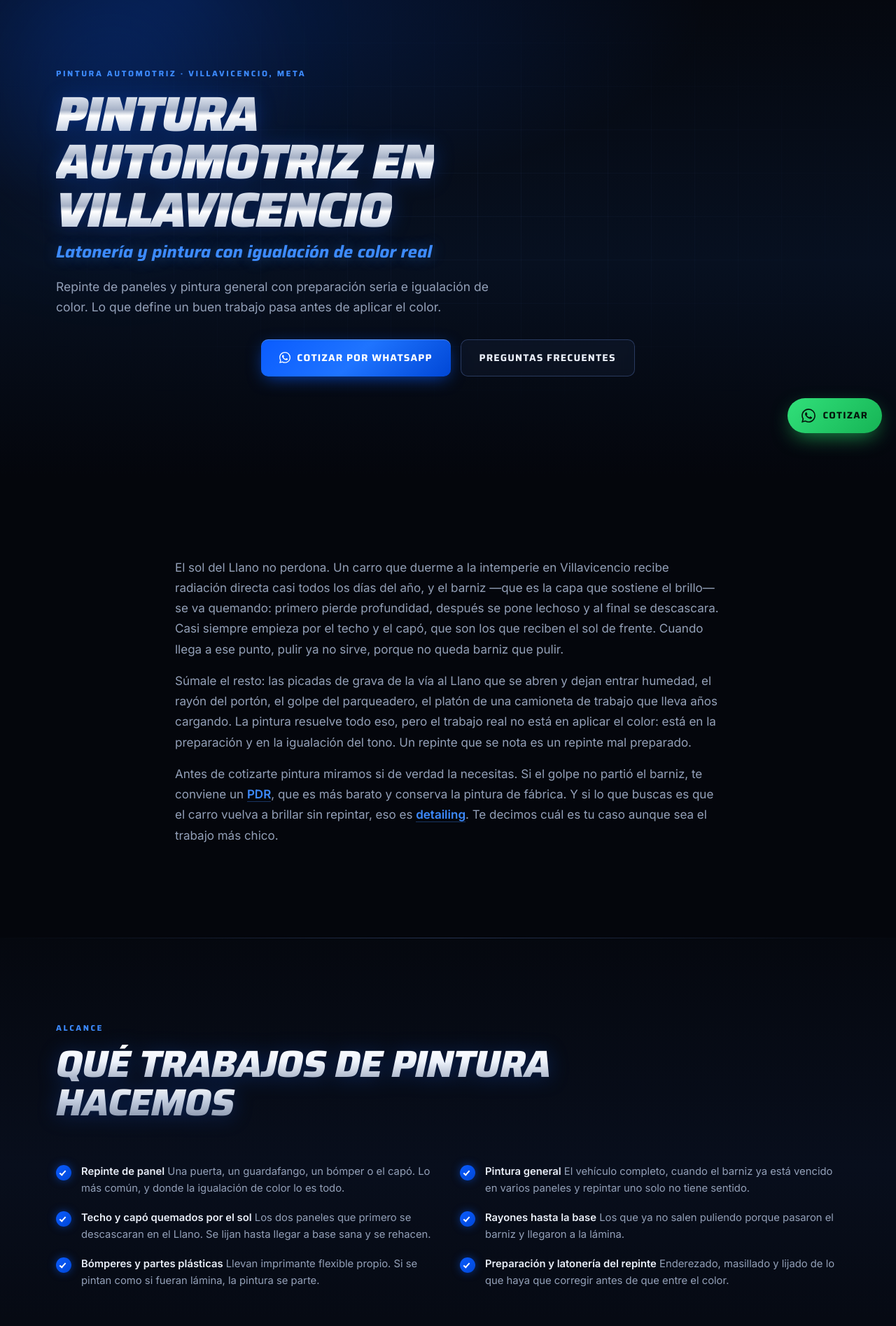
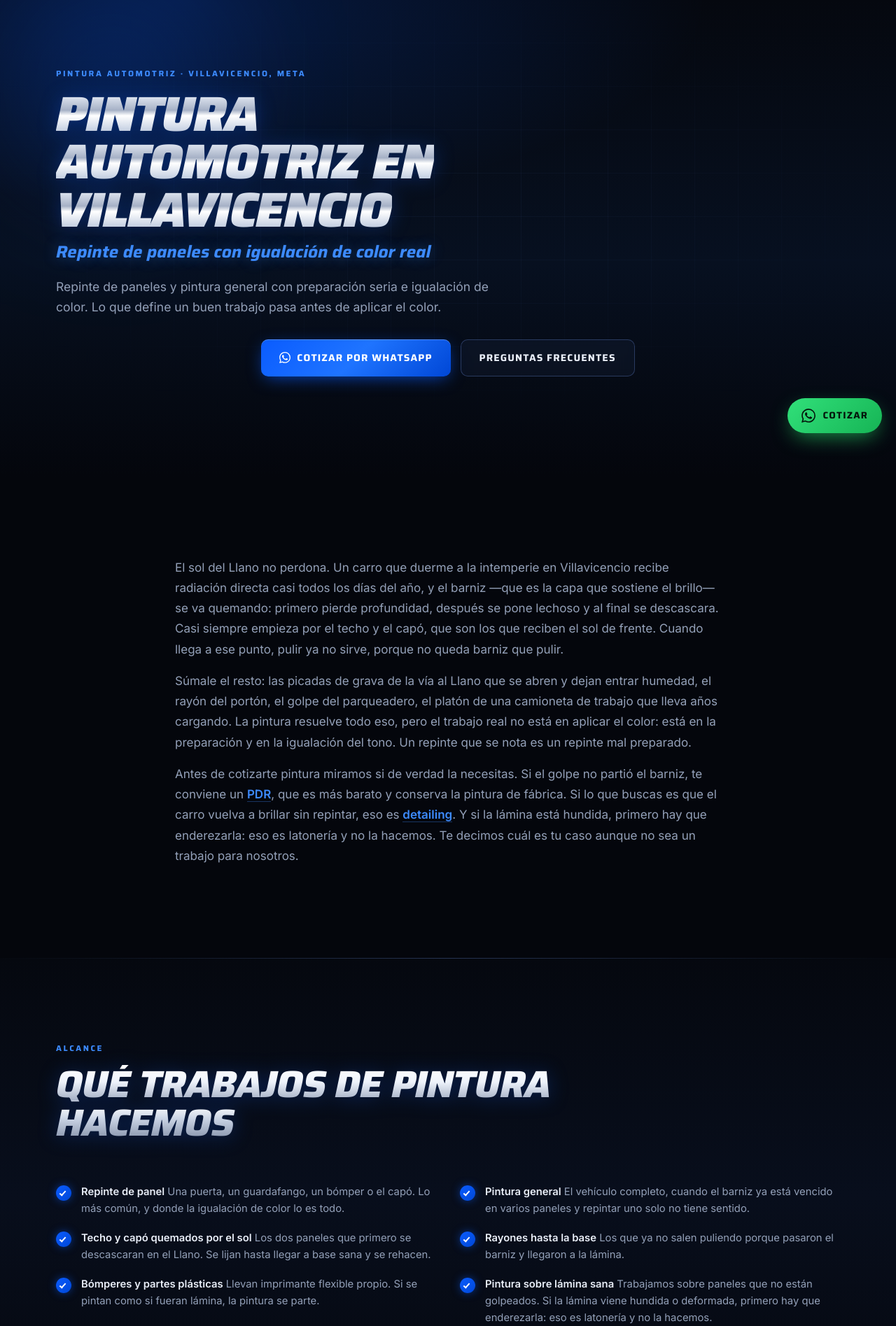
Before and after one commit to 444Pipe/Dacarsss, a Django app: page /pintura-automotriz-villavicencio.html in a window 1280 px wide. Shown: the part 161-2056 px from the top of the page at 70% size. Run offline with Django 5.2, Linux system fonts and the light colour scheme; tables that the repository leaves empty hold one stand-in row (values such as "Sample post").

Commit message:
Corregir el alcance: hacemos pintura, no latoneria
El taller no hace trabajo de lamina. La pagina de pintura la daba por
incluida —"la latoneria que exige el repinte va dentro del trabajo"— y
eso estaba mal: prometia enderezado y masillado que no se prestan.

No alcanzaba con borrar la palabra. «Latoneria y pintura» es de lo mas
buscado del rubro en Colombia, asi que posicionar por ese termino
traeria justo a la gente que hay que rechazar, y eso no es trafico: es
ruido, llamadas perdidas para los dos lados. Fuera de las keywords, del
title y del knowsAbout de la ficha del negocio.

En su lugar la pagina marca el limite donde se lee antes de cotizar:

  - el sexto punto de "que hacemos" pasa a ser "pintura sobre lamina
    sana", que dice el alcance en positivo
  - el parrafo de entrada y el paso 01 del proceso derivan el caso: PDR
    si el golpe no partio el barniz, detailing si el brillo se recupera
    puliendo, latoneria en otro lado si la lamina esta hundida
  - el paso 02 aclara que aca no se endereza lamina, que el panel tiene
    que llegar corregido
  - y la pregunta frecuente responde "¿Hacen latoneria?" con un no de
    frente, para que nadie llame en vano

La pregunta se queda a proposito, aunque el termino salga de las
keywords: quien la busque y caiga igual merece la respuesta en la
pagina, no despues de escribir por WhatsApp.

En la landing de PDR la latoneria se nombraba ya como algo que el caso
podria necesitar, no como oferta; solo se ajusto una frase para que
quede explicito que se deriva a quien la haga.

92 pruebas en verde.

Co-Authored-By: Claude Opus 5 (1M context) <noreply@anthropic.com>

```diff
--- a/templates/sitio/_pie.html
+++ b/templates/sitio/_pie.html
@@ -14,7 +14,7 @@
       <a href="/detailing-villavicencio.html">Detailing</a>
       <a href="/polarizados-villavicencio.html">Polarizados</a>
       <a href="/pdr-desabolladura-sin-pintura-villavicencio.html">PDR</a>
-      <a href="/pintura-automotriz-villavicencio.html">Pintura y latonería</a>
+      <a href="/pintura-automotriz-villavicencio.html">Pintura automotriz</a>
     </nav>
     <nav class="foot__col" aria-label="Más servicios">
       <h4>También</h4>
--- a/templates/sitio/_pie_home.html
+++ b/templates/sitio/_pie_home.html
@@ -16,7 +16,7 @@
       <a href="/detailing-villavicencio.html">Detailing en Villavicencio</a>
       <a href="/polarizados-villavicencio.html">Polarizados en Villavicencio</a>
       <a href="/pdr-desabolladura-sin-pintura-villavicencio.html">PDR en Villavicencio</a>
-      <a href="/pintura-automotriz-villavicencio.html">Pintura y latonería en Villavicencio</a>
+      <a href="/pintura-automotriz-villavicencio.html">Pintura en Villavicencio</a>
     </nav>
 
     <nav class="foot__col" aria-label="Más servicios">
--- a/templates/sitio/pdr-desabolladura-sin-pintura-villavicencio.html
+++ b/templates/sitio/pdr-desabolladura-sin-pintura-villavicencio.html
@@ -353,7 +353,7 @@
         <li class="step" data-reveal>
           <span class="step__n">02</span>
           <h3>Te decimos la verdad</h3>
-          <p>Si el caso necesita latonería y pintura, te lo decimos. No forzamos un PDR que va a quedar mal.</p>
+          <p>Si el caso necesita latonería, te lo decimos y te mandamos a quien la haga. No forzamos un PDR que va a quedar mal.</p>
         </li>
         <li class="step" data-reveal>
           <span class="step__n">03</span>
--- a/templates/sitio/pintura-automotriz-villavicencio.html
+++ b/templates/sitio/pintura-automotriz-villavicencio.html
@@ -1,8 +1,8 @@
 {% extends "sitio/base.html" %}{% load static dacars %}
 
-{% block meta %}<title>Pintura de carros en Villavicencio | Latonería y pintura — DACARS</title>
-<meta name="description" content="Pintura de carros en Villavicencio: repinte de paneles, pintura general y la latonería del repinte, con igualación de color. Cotiza por WhatsApp.">
-<meta name="keywords" content="pintura para carros villavicencio, latoneria y pintura villavicencio, pintura automotriz villavicencio, pintar carro villavicencio, taller de pintura para carros villavicencio, repintar carro meta, pintura de vehiculos villavicencio, latoneria villavicencio">
+{% block meta %}<title>Pintura de carros en Villavicencio | Repinte de paneles — DACARS</title>
+<meta name="description" content="Pintura de carros en Villavicencio: repinte de paneles, pintura general e igualación de color sobre lámina sana. Cotiza por WhatsApp.">
+<meta name="keywords" content="pintura para carros villavicencio, pintura automotriz villavicencio, pintar carro villavicencio, taller de pintura para carros villavicencio, repintar carro villavicencio, repintar carro meta, pintura de vehiculos villavicencio, pintura de paneles villavicencio">
 <meta name="robots" content="index, follow, max-snippet:-1, max-image-preview:large, max-video-preview:-1">
 <meta name="theme-color" content="#04060c">
 <meta name="author" content="DACARS VILLAVICENCIO S.A.S">
@@ -19,16 +19,16 @@
 <meta property="og:type" content="website">
 <meta property="og:locale" content="es_CO">
 <meta property="og:site_name" content="DACARS">
-<meta property="og:title" content="Pintura de carros en Villavicencio | Latonería y pintura — DACARS">
-<meta property="og:description" content="Pintura de carros en Villavicencio: repinte de paneles, pintura general y la latonería del repinte, con igualación de color. Cotiza por WhatsApp.">
+<meta property="og:title" content="Pintura de carros en Villavicencio | Repinte de paneles — DACARS">
+<meta property="og:description" content="Pintura de carros en Villavicencio: repinte de paneles, pintura general e igualación de color sobre lámina sana. Cotiza por WhatsApp.">
 <meta property="og:url" content="{{ negocio.sitio }}/pintura-automotriz-villavicencio.html">
 <meta property="og:image" content="https://res.cloudinary.com/a0e9tgif/image/upload/q_auto/v1789710036/dacars/og-image">
 <meta property="og:image:width" content="1200">
 <meta property="og:image:height" content="630">
 <meta property="og:image:alt" content="DACARS — personalización de vehículos en Villavicencio">
 <meta name="twitter:card" content="summary_large_image">
-<meta name="twitter:title" content="Pintura de carros en Villavicencio | Latonería y pintura — DACARS">
-<meta name="twitter:description" content="Pintura de carros en Villavicencio: repinte de paneles, pintura general y la latonería del repinte, con igualación de color. Cotiza por WhatsApp.">
+<meta name="twitter:title" content="Pintura de carros en Villavicencio | Repinte de paneles — DACARS">
+<meta name="twitter:description" content="Pintura de carros en Villavicencio: repinte de paneles, pintura general e igualación de color sobre lámina sana. Cotiza por WhatsApp.">
 <meta name="twitter:image" content="https://res.cloudinary.com/a0e9tgif/image/upload/q_auto/v1789710036/dacars/og-image">
 
 <link rel="icon" type="image/png" href="https://res.cloudinary.com/a0e9tgif/image/upload/f_png,q_auto,c_limit,w_420/v1789710033/dacars/logo-dacars-sm">
@@ -49,7 +49,7 @@
       "@id": "{{ negocio.sitio }}/pintura-automotriz-villavicencio.html#servicio",
       "name": "Pintura automotriz en Villavicencio",
       "alternateName": "Pintura automotriz en Villavicencio",
-      "description": "Pintura de carros en Villavicencio: repinte de paneles, pintura general y la latonería del repinte, con igualación de color. Cotiza por WhatsApp.",
+      "description": "Pintura de carros en Villavicencio: repinte de paneles, pintura general e igualación de color sobre lámina sana. Cotiza por WhatsApp.",
       "url": "{{ negocio.sitio }}/pintura-automotriz-villavicencio.html",
       "serviceType": "Pintura automotriz",
       "category": "Automotriz",
@@ -159,7 +159,7 @@
             "@type": "Offer",
             "itemOffered": {
               "@type": "Service",
-              "name": "Preparación y latonería del repinte"
+              "name": "Pintura sobre lámina sana"
             }
           }
         ]
@@ -203,10 +203,10 @@
         },
         {
           "@type": "Question",
-          "name": "¿Hacen latonería también?",
+          "name": "¿Hacen latonería?",
           "acceptedAnswer": {
             "@type": "Answer",
-            "text": "La latonería que exige el repinte —enderezar, masillar, lijar— va dentro del trabajo. Si lo tuyo es un choque fuerte con daño estructural, mándanos fotos por WhatsApp y te decimos de frente si lo tomamos o si te conviene un taller de colisión."
+            "text": "No. Hacemos pintura: preparación de la superficie, color, barniz y curado. El trabajo de lámina —enderezar un panel hundido, sacar un golpe, rellenar con masilla— no lo hacemos. Si tu carro lo necesita, conviene resolverlo primero en un taller de latonería y traerlo después a pintar. Mándanos fotos por WhatsApp y te decimos en qué caso estás."
           }
         },
         {
@@ -255,8 +255,8 @@
       "@type": "WebPage",
       "@id": "{{ negocio.sitio }}/pintura-automotriz-villavicencio.html#pagina",
       "url": "{{ negocio.sitio }}/pintura-automotriz-villavicencio.html",
-      "name": "Pintura de carros en Villavicencio | Latonería y pintura — DACARS",
-      "description": "Pintura de carros en Villavicencio: repinte de paneles, pintura general y la latonería del repinte, con igualación de color. Cotiza por WhatsApp.",
+      "name": "Pintura de carros en Villavicencio | Repinte de paneles — DACARS",
+      "description": "Pintura de carros en Villavicencio: repinte de paneles, pintura general e igualación de color sobre lámina sana. Cotiza por WhatsApp.",
       "inLanguage": "es-CO",
       "isPartOf": {
         "@id": "{{ negocio.sitio }}/#sitio"
@@ -294,7 +294,7 @@
   <div class="wrap">
     <p class="tag" data-reveal>Pintura automotriz &middot; Villavicencio, Meta</p>
     <h1 class="shero__title" data-reveal><span class="chrome">Pintura automotriz en Villavicencio</span></h1>
-    <p class="shero__sub" data-reveal>Latonería y pintura con igualación de color real</p>
+    <p class="shero__sub" data-reveal>Repinte de paneles con igualación de color real</p>
     <p class="shero__lead" data-reveal>Repinte de paneles y pintura general con preparación seria e igualación de color. Lo que define un buen trabajo pasa antes de aplicar el color.</p>
     <div class="hero__cta" data-reveal>
       <a class="btn btn--primary" href="https://wa.me/573112629406?text=Hola%20DACARS%2C%20quiero%20cotizar%20un%20trabajo%20de%20pintura%20para%20mi%20veh%C3%ADculo%20en%20Villavicencio." target="_blank" rel="noopener">
@@ -310,7 +310,7 @@
   <div class="wrap sec__narrow">
       <p class="sec__lead" data-reveal>El sol del Llano no perdona. Un carro que duerme a la intemperie en Villavicencio recibe radiación directa casi todos los días del año, y el barniz —que es la capa que sostiene el brillo— se va quemando: primero pierde profundidad, después se pone lechoso y al final se descascara. Casi siempre empieza por el techo y el capó, que son los que reciben el sol de frente. Cuando llega a ese punto, pulir ya no sirve, porque no queda barniz que pulir.</p>
       <p class="sec__lead" data-reveal>Súmale el resto: las picadas de grava de la vía al Llano que se abren y dejan entrar humedad, el rayón del portón, el golpe del parqueadero, el platón de una camioneta de trabajo que lleva años cargando. La pintura resuelve todo eso, pero el trabajo real no está en aplicar el color: está en la preparación y en la igualación del tono. Un repinte que se nota es un repinte mal preparado.</p>
-      <p class="sec__lead" data-reveal>Antes de cotizarte pintura miramos si de verdad la necesitas. Si el golpe no partió el barniz, te conviene un <a class="link" href="/pdr-desabolladura-sin-pintura-villavicencio.html">PDR</a>, que es más barato y conserva la pintura de fábrica. Y si lo que buscas es que el carro vuelva a brillar sin repintar, eso es <a class="link" href="/detailing-villavicencio.html">detailing</a>. Te decimos cuál es tu caso aunque sea el trabajo más chico.</p>
+      <p class="sec__lead" data-reveal>Antes de cotizarte pintura miramos si de verdad la necesitas. Si el golpe no partió el barniz, te conviene un <a class="link" href="/pdr-desabolladura-sin-pintura-villavicencio.html">PDR</a>, que es más barato y conserva la pintura de fábrica. Si lo que buscas es que el carro vuelva a brillar sin repintar, eso es <a class="link" href="/detailing-villavicencio.html">detailing</a>. Y si la lámina está hundida, primero hay que enderezarla: eso es latonería y no la hacemos. Te decimos cuál es tu caso aunque no sea un trabajo para nosotros.</p>
   </div>
 </section>
 
@@ -327,7 +327,7 @@
         <li><span></span><div><b>Techo y capó quemados por el sol</b> Los dos paneles que primero se descascaran en el Llano. Se lijan hasta llegar a base sana y se rehacen.</div></li>
         <li><span></span><div><b>Rayones hasta la base</b> Los que ya no salen puliendo porque pasaron el barniz y llegaron a la lámina.</div></li>
         <li><span></span><div><b>Bómperes y partes plásticas</b> Llevan imprimante flexible propio. Si se pintan como si fueran lámina, la pintura se parte.</div></li>
-        <li><span></span><div><b>Preparación y latonería del repinte</b> Enderezado, masillado y lijado de lo que haya que corregir antes de que entre el color.</div></li>
+        <li><span></span><div><b>Pintura sobre lámina sana</b> Trabajamos sobre paneles que no están golpeados. Si la lámina viene hundida o deformada, primero hay que enderezarla: eso es latonería y no la hacemos.</div></li>
     </ul>
   </div>
 </section>
@@ -365,12 +365,12 @@
         <li class="step" data-reveal>
           <span class="step__n">01</span>
           <h3>Diagnóstico honesto del panel</h3>
-          <p>Miramos si el caso pide pintura o no. Si el golpe no partió el barniz, te mandamos a PDR. Si el brillo se recupera puliendo, te lo decimos. No pintamos lo que no hay que pintar.</p>
+          <p>Miramos si el caso pide pintura o no. Si el golpe no partió el barniz, te mandamos a PDR. Si el brillo se recupera puliendo, te lo decimos. Y si la lámina está golpeada, te decimos que primero necesita latonería. No pintamos lo que no hay que pintar.</p>
         </li>
         <li class="step" data-reveal>
           <span class="step__n">02</span>
           <h3>Preparación</h3>
-          <p>Desmontaje de lo que estorbe, enderezado, masilla donde haga falta, lijado progresivo e imprimante. Es el 80% del trabajo y es lo que define si el repinte se nota o no.</p>
+          <p>Desmontaje de lo que estorbe, desengrase, lijado progresivo e imprimante. Es el 80% del trabajo y es lo que define si el repinte se nota o no. Acá no se endereza lámina: el panel tiene que llegar ya corregido.</p>
         </li>
         <li class="step" data-reveal>
           <span class="step__n">03</span>
@@ -395,7 +395,7 @@
     </header>
     <ul class="factores" data-reveal>
         <li>La <strong>cantidad de paneles</strong>: no es lo mismo un guardafango suelto que una pintura general.</li>
-        <li>El <strong>estado de la lámina</strong>: si hay golpe, óxido o masilla vieja de otro taller, la preparación pesa más que la pintura misma.</li>
+        <li>El <strong>estado de la superficie</strong>: óxido superficial o masilla vieja de otro taller alargan la preparación. Un golpe sin corregir hay que resolverlo antes, aparte.</li>
         <li>El <strong>color</strong>: un tricapa, un perlado o un color con efecto son mucho más difíciles de igualar que un sólido.</li>
         <li>El <strong>desmontaje</strong>: molduras, manijas, vidrios y accesorios que haya que sacar y volver a montar.</li>
         <li>La <strong>calidad del material</strong>: hay transparentes con distinta resistencia al sol, y ahí la diferencia se ve a los dos años, no al entregar.</li>
@@ -420,8 +420,8 @@
         <div><p>Ese es justamente el objetivo: que no se note. Depende de la preparación y de la igualación del color. Un carro con años ya tiene el tono movido por el sol, así que muchas veces la solución correcta es difuminar hacia los paneles vecinos en vez de cortar el color en el filo de la puerta. Te explicamos qué necesita tu caso antes de empezar.</p></div>
       </details>
       <details data-reveal>
-        <summary>¿Hacen latonería también?</summary>
-        <div><p>La latonería que exige el repinte —enderezar, masillar, lijar— va dentro del trabajo. Si lo tuyo es un choque fuerte con daño estructural, mándanos fotos por WhatsApp y te decimos de frente si lo tomamos o si te conviene un taller de colisión.</p></div>
+        <summary>¿Hacen latonería?</summary>
+        <div><p>No. Hacemos pintura: preparación de la superficie, color, barniz y curado. El trabajo de lámina —enderezar un panel hundido, sacar un golpe, rellenar con masilla— no lo hacemos. Si tu carro lo necesita, conviene resolverlo primero en un taller de latonería y traerlo después a pintar. Mándanos fotos por WhatsApp y te decimos en qué caso estás.</p></div>
       </details>
       <details data-reveal>
         <summary>¿Pintura o PDR? ¿Cuál me sirve?</summary>
```
Also changed, not shown: templates/sitio/index.html (+4 -5 lines).
